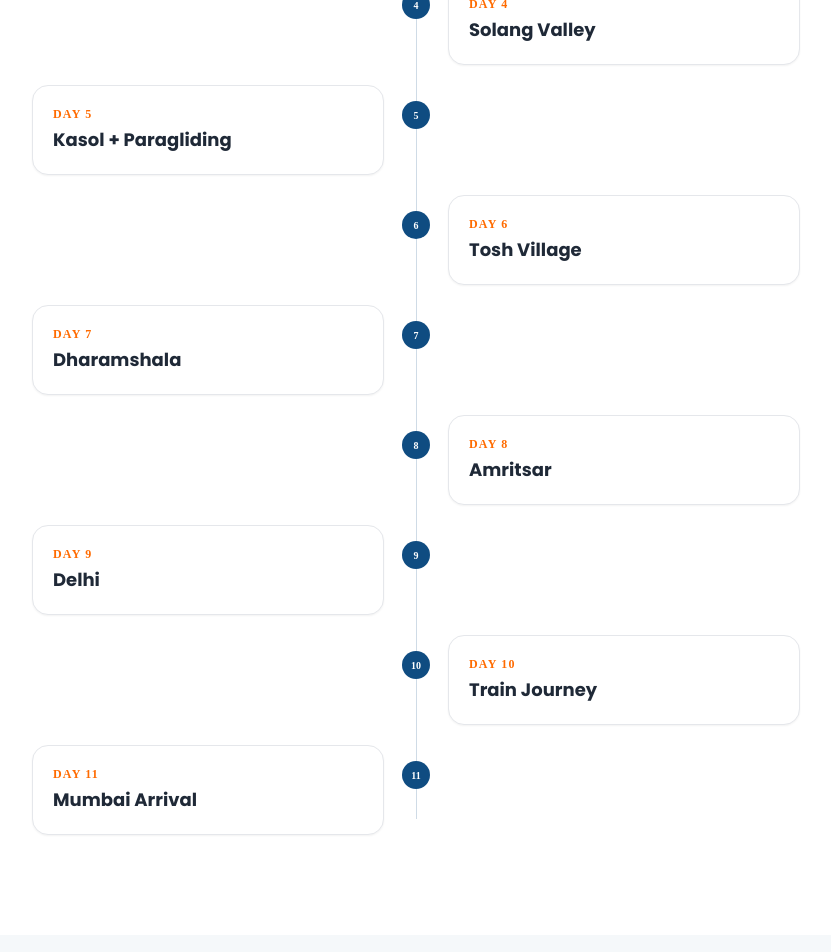
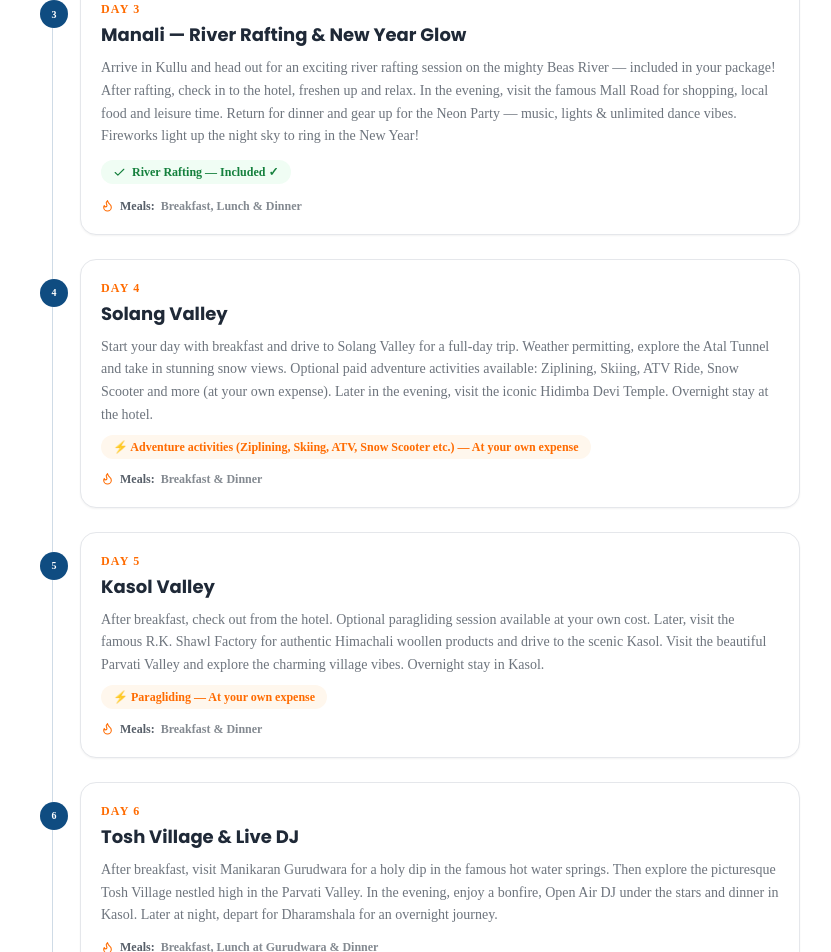
Before and after one commit to anaygore45/manali-new-year-carnival-2026, a Next.js app: page / in a window 1280 px wide. Shown: the part 3320-4272 px from the top of the page, without its empty margins (224-1055 px from the left). Built offline with nearby package versions, Linux system fonts and the light colour scheme.

Commit message:
feat: detailed itinerary, river rafting included, other activities at own expense

```diff
--- a/app/page.tsx
+++ b/app/page.tsx
@@ -57,26 +57,95 @@ const destinations = [
 ];
 
 const adventures = [
-  ["River Rafting", "Ride the Beas with your crew.", Waves, images.rafting],
-  ["Paragliding", "A sky-high Himalayan perspective.", Plane, images.para],
-  ["Snow Activities", "Solang's white playground awaits.", Sparkles, images.snow],
-  ["Bonfire Night", "Stories, music and mountain air.", Flame, images.bonfire],
-  ["Lantern Festival", "A little light for every big dream.", Sparkles, images.lantern],
-  ["Neon New Year Party", "Countdown in full colour.", Star, images.neon],
+  ["River Rafting", "Ride the Beas with your crew — included in the package!", Waves, images.rafting, true],
+  ["Paragliding", "A sky-high Himalayan perspective. (At your own expense)", Plane, images.para, false],
+  ["Snow Activities", "Solang's white playground awaits. (At your own expense)", Sparkles, images.snow, false],
+  ["Bonfire Night", "Stories, music and mountain air.", Flame, images.bonfire, true],
+  ["Lantern Festival", "A little light for every big dream.", Sparkles, images.lantern, true],
+  ["Neon New Year Party", "Countdown in full colour.", Star, images.neon, true],
 ] as const;
 
 const itinerary = [
-  "Mumbai → Delhi",
-  "Delhi Sightseeing",
-  "Manali + River Rafting + New Year Celebration",
-  "Solang Valley",
-  "Kasol + Paragliding",
-  "Tosh Village",
-  "Dharamshala",
-  "Amritsar",
-  "Delhi",
-  "Train Journey",
-  "Mumbai Arrival",
+  {
+    title: "Mumbai → Delhi",
+    description:
+      "Gather at Bandra Terminus by 11:00 AM to board the DEE GARIBRATH 12216 at 12:00 PM. Settle in for an overnight train journey to Delhi as your Himalayan adventure begins.",
+    meals: null,
+    activity: null,
+  },
+  {
+    title: "Delhi",
+    description:
+      "Arrival at Delhi Sarai Rohilla Railway Station by 11:00 AM, followed by a sightseeing tour of Delhi. In the evening, enjoy dinner and commence the overnight journey toward Manali.",
+    meals: "Brunch & Dinner",
+    activity: null,
+  },
+  {
+    title: "Manali — River Rafting & New Year Glow",
+    description:
+      "Arrive in Kullu and head out for an exciting river rafting session on the mighty Beas River — included in your package! After rafting, check in to the hotel, freshen up and relax. In the evening, visit the famous Mall Road for shopping, local food and leisure time. Return for dinner and gear up for the Neon Party — music, lights & unlimited dance vibes. Fireworks light up the night sky to ring in the New Year!",
+    meals: "Breakfast, Lunch & Dinner",
+    activity: "River Rafting — Included ✓",
+    activityOwn: null,
+  },
+  {
+    title: "Solang Valley",
+    description:
+      "Start your day with breakfast and drive to Solang Valley for a full-day trip. Weather permitting, explore the Atal Tunnel and take in stunning snow views. Optional paid adventure activities available: Ziplining, Skiing, ATV Ride, Snow Scooter and more (at your own expense). Later in the evening, visit the iconic Hidimba Devi Temple. Overnight stay at the hotel.",
+    meals: "Breakfast & Dinner",
+    activity: null,
+    activityOwn: "Adventure activities (Ziplining, Skiing, ATV, Snow Scooter etc.) — At your own expense",
+  },
+  {
+    title: "Kasol Valley",
+    description:
+      "After breakfast, check out from the hotel. Optional paragliding session available at your own cost. Later, visit the famous R.K. Shawl Factory for authentic Himachali woollen products and drive to the scenic Kasol. Visit the beautiful Parvati Valley and explore the charming village vibes. Overnight stay in Kasol.",
+    meals: "Breakfast & Dinner",
+    activity: null,
+    activityOwn: "Paragliding — At your own expense",
+  },
+  {
+    title: "Tosh Village & Live DJ",
+    description:
+      "After breakfast, visit Manikaran Gurudwara for a holy dip in the famous hot water springs. Then explore the picturesque Tosh Village nestled high in the Parvati Valley. In the evening, enjoy a bonfire, Open Air DJ under the stars and dinner in Kasol. Later at night, depart for Dharamshala for an overnight journey.",
+    meals: "Breakfast, Lunch at Gurudwara & Dinner",
+    activity: null,
+  },
+  {
+    title: "Dharamshala",
+    description:
+      "Arrive in Dharamshala in the morning, check-in and rest. Post lunch, visit the iconic Dharamshala Cricket Stadium, scenic Bhagsu Falls and the historic St. John in the Wilderness Church. Spend the evening at Namgyal Monastery and explore McLeod Ganj Market. End the magical day with a Sky Lantern Show under the stars. Dinner and overnight stay.",
+    meals: "Breakfast, Lunch & Dinner",
+    activity: null,
+  },
+  {
+    title: "Amritsar — New Year's Eve",
+    description:
+      "Start your day with breakfast, check out and head to Amritsar. After checking in, unwind for a bit. In the afternoon, experience the electrifying energy of the Wagah Border Beating Retreat Ceremony. In the evening, release sky lanterns and capture magical moments under the stars. Come back to the hotel to celebrate New Year's Eve in style — grand 31st December party with music, dance, entertainment and a special dinner await you!",
+    meals: "Breakfast & Dinner",
+    activity: null,
+  },
+  {
+    title: "Amritsar → Delhi",
+    description:
+      "Start the day with breakfast, check out and explore the historic Partition Museum and the poignant Jallianwala Bagh. Spend the evening shopping and soaking in the vibrant vibes of Amritsar Market. After dinner, depart for an overnight drive to Delhi.",
+    meals: "Breakfast, Lunch at Gurudwara & Dinner",
+    activity: null,
+  },
+  {
+    title: "Delhi → Mumbai (Train)",
+    description:
+      "Reach Delhi in the morning and catch the BDTS Garib Rath (12215) departing from Delhi Sarai Rohilla at 08:55 AM. Settle in for a scenic full-day train journey to Mumbai, followed by an overnight ride.",
+    meals: null,
+    activity: null,
+  },
+  {
+    title: "Mumbai — Journey's End",
+    description:
+      "Reach Mumbai in the morning, bringing a beautiful journey to an end. Head back home with a heart full of happy memories and experiences you'll cherish for a lifetime.",
+    meals: null,
+    activity: null,
+  },
 ];
 
 const hotels = [
@@ -87,10 +156,11 @@ const hotels = [
 ] as const;
 
 const faqs = [
-  ["Is rafting included?", "Yes. River rafting is part of the experience, subject to weather and local safety conditions."],
-  ["Is paragliding included?", "The itinerary includes the paragliding experience; flight operations always depend on the weather."],
+  ["Is rafting included?", "Yes! River rafting on the Beas is fully included in your package, subject to weather and local safety conditions."],
+  ["Is paragliding included?", "Paragliding is available during the trip but is at your own expense. It is not included in the package price."],
+  ["What other activities are at my own expense?", "Activities like Ziplining, Skiing, ATV Ride, Snow Scooter in Solang Valley and Paragliding in Kasol are optional and payable on the spot."],
   ["What is the cancellation policy?", "Our travel team will share the applicable cancellation terms with your booking confirmation."],
-  ["Are meals included?", "Yes - the expedition includes the meals listed in your final itinerary."],
+  ["Are meals included?", "Yes — the expedition includes the meals listed in each day's itinerary. Most days include Breakfast & Dinner; some include Lunch too."],
   ["Can girls join solo?", "Absolutely. Our trips are designed to be welcoming, social and well coordinated for solo travellers."],
   ["How are room allocations done?", "Rooms are arranged on a group-sharing basis, with allocations finalized by the trip team."],
 ];
@@ -275,11 +345,16 @@ export default function Home() {
             </h2>
           </Reveal>
           <div className="mt-8 grid gap-4 grid-cols-1 sm:grid-cols-2 lg:grid-cols-3">
-            {adventures.map(([title, copy, Icon, img]) => (
+            {adventures.map(([title, copy, Icon, img, included]) => (
               <Reveal key={String(title)}>
                 <article className="group relative h-64 overflow-hidden rounded-2xl sm:h-72">
                   <img src={String(img)} alt={String(title)} className="h-full w-full object-cover transition duration-700 group-hover:scale-110" />
                   <div className="absolute inset-0 bg-gradient-to-t from-black/85 via-black/10 to-transparent" />
+                  {included !== undefined && (
+                    <span className={`absolute right-3 top-3 rounded-full px-2.5 py-1 text-[10px] font-extrabold uppercase tracking-wide ${included ? "bg-green-500/90 text-white" : "bg-orange-500/90 text-white"}`}>
+                      {included ? "✓ Included" : "Own expense"}
+                    </span>
+                  )}
                   <div className="absolute inset-x-0 bottom-0 p-5">
                     <div className="mb-3 flex h-9 w-9 items-center justify-center rounded-full bg-adventure">
                       <Icon size={18} />
@@ -302,15 +377,32 @@ export default function Home() {
             <h2 className="mt-3 font-display text-2xl font-extrabold text-slate sm:text-4xl">Eleven days, one brilliant escape.</h2>
             <p className="mx-auto mt-3 max-w-xl text-sm text-slate/60">Every day has a destination. Every destination has a feeling.</p>
           </Reveal>
-          {/* Mobile: simple left-aligned list. Desktop: alternating timeline */}
-          <div className="relative mx-auto mt-10 max-w-3xl before:absolute before:bottom-4 before:left-5 before:top-4 before:w-px before:bg-himalayan/20 sm:before:left-1/2">
+          {/* Detailed itinerary cards */}
+          <div className="relative mx-auto mt-10 max-w-3xl before:absolute before:bottom-4 before:left-5 before:top-4 before:w-px before:bg-himalayan/20">
             {itinerary.map((item, i) => (
-              <Reveal key={item} className={`relative mb-5 flex items-center sm:${i % 2 === 0 ? "justify-start" : "justify-end"}`}>
-                <div className={`ml-12 w-[calc(100%-3rem)] rounded-2xl border border-slate-100 bg-white p-4 shadow-sm sm:ml-0 sm:w-[calc(50%-2rem)] sm:p-5 ${i % 2 === 0 ? "sm:mr-auto" : "sm:ml-auto"}`}>
+              <Reveal key={item.title} className="relative mb-6 flex items-start">
+                <div className="ml-12 w-[calc(100%-3rem)] rounded-2xl border border-slate-100 bg-white p-5 shadow-sm">
                   <p className="text-xs font-extrabold uppercase tracking-widest text-adventure">Day {i + 1}</p>
-                  <p className="mt-1 font-display text-base font-bold text-slate sm:text-lg">{item}</p>
+                  <p className="mt-1 font-display text-base font-bold text-slate sm:text-lg">{item.title}</p>
+                  <p className="mt-2 text-sm leading-relaxed text-slate/65">{item.description}</p>
+                  {item.activity && (
+                    <p className="mt-3 inline-flex items-center gap-1.5 rounded-full bg-green-50 px-3 py-1 text-xs font-bold text-green-700">
+                      <Check size={13} /> {item.activity}
+                    </p>
+                  )}
+                  {(item as any).activityOwn && (
+                    <p className="mt-2 inline-flex items-center gap-1.5 rounded-full bg-orange-50 px-3 py-1 text-xs font-bold text-adventure">
+                      ⚡ {(item as any).activityOwn}
+                    </p>
+                  )}
+                  {item.meals && (
+                    <p className="mt-3 flex items-center gap-1.5 text-xs font-semibold text-slate/55">
+                      <Flame size={13} className="text-adventure" />
+                      <span className="font-bold text-slate/75">Meals:</span> {item.meals}
+                    </p>
+                  )}
                 </div>
-                <div className="absolute left-2 top-4 flex h-7 w-7 items-center justify-center rounded-full bg-himalayan text-[10px] font-extrabold text-white sm:left-1/2 sm:-translate-x-1/2">
+                <div className="absolute left-2 top-5 flex h-7 w-7 shrink-0 items-center justify-center rounded-full bg-himalayan text-[10px] font-extrabold text-white">
                   {i + 1}
                 </div>
               </Reveal>
@@ -394,9 +486,10 @@ export default function Home() {
                 Your New Year,<br /><span className="text-[#ffc18c]">made legendary.</span>
               </h2>
               <div className="mt-8 space-y-3 text-sm text-white/75">
-                {["AC train tickets", "Premium hotel stays", "Meals included", "Sightseeing & local transfers", "Driver, parking & toll charges"].map((x) => (
+                {["AC train tickets", "Premium hotel stays", "River Rafting (Beas)", "Meals included", "Sightseeing & local transfers", "Driver, parking & toll charges"].map((x) => (
                   <p key={x} className="flex items-center gap-2"><Check size={16} className="text-adventure" />{x}</p>
                 ))}
+                <p className="mt-2 text-xs text-white/45">* All other adventure activities (Paragliding, Skiing, Ziplining, ATV etc.) are at your own expense.</p>
               </div>
             </div>
             <div className="m-3 rounded-2xl bg-white p-7 text-slate sm:m-5">
```
